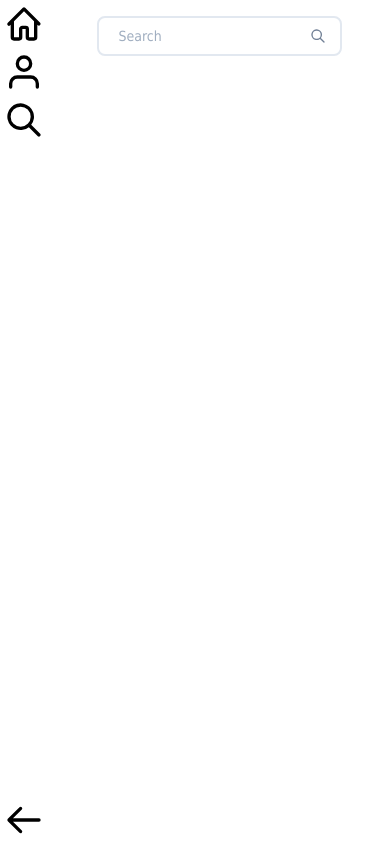
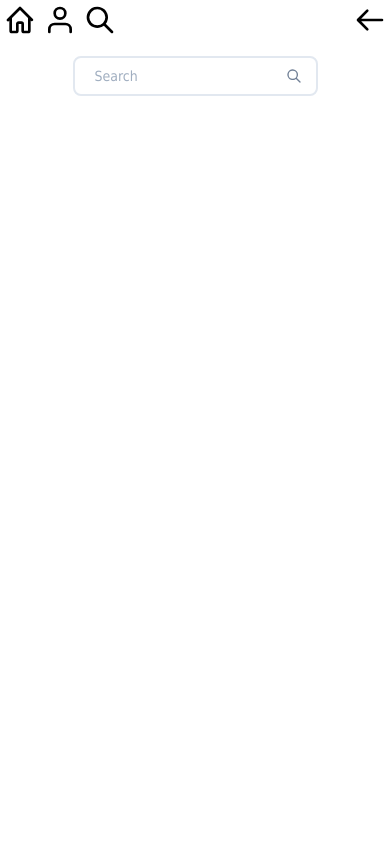
Before and after one commit to Yoavbenzvi/post-it-client, a React (Create React App) app: page /main/search in a window 390 px wide. Built offline with nearby package versions, Linux system fonts and the light colour scheme.

Commit message:
working towards a fully responsive app
-made Navbar suitable for mobile viewing
-made ProfileDetails suitable for mobile viewing
-minor style changes

```diff
--- a/src/components/Navbar/NavIcon.js
+++ b/src/components/Navbar/NavIcon.js
@@ -4,7 +4,7 @@ import { Link } from 'react-router-dom';
 const NavIcon = ({ content, path }) => {
 
 	return(
-		<Link to={`${path}`} className={'cursor-pointer hover:bg-red-100 w-10 mx-1 py-1'}>
+		<Link to={`${path}`} className={'cursor-pointer hover:bg-red-100 lg:w-10 w-8 mx-1 py-1'}>
 			{content}
 		</Link>
 	);
--- a/src/components/Navbar/Navbar.js
+++ b/src/components/Navbar/Navbar.js
@@ -30,15 +30,15 @@ const Navbar = ({ signOut, setViewedUser, currentUser }) => {
 	}
 
 	return(
-		<div className='h-screen inline-flex flex-col sticky top-0'>
-			<div className='flex flex-col'>
+		<div className='w-screen flex justify-between lg:w-auto lg:h-screen lg:inline-flex lg:flex-col sticky top-0 bg-white'>
+			<div className='flex lg:flex-col'>
 				<NavIcon
 					path='/main/home'
 					content={homeIcon()}
 				/>
 				<button
 					onClick={() => setViewedUser(currentUser.email)}
-					className='cursor-pointer hover:bg-red-100 w-10 mx-1 py-1'
+					className='cursor-pointer hover:bg-red-100 w-8 lg:w-10 mx-1 py-1'
 				>
 					{profileIcon()}
 				</button>
@@ -47,7 +47,7 @@ const Navbar = ({ signOut, setViewedUser, currentUser }) => {
 					content={searchIcon()}
 				/>
 			</div>
-			<div className='h-screen flex items-end'>
+			<div className='flex items-end'>
 				<NavIcon
 					onClick={() => signOut()}
 					path='/'
--- a/src/components/ProfileDetails/ProfileDetails.js
+++ b/src/components/ProfileDetails/ProfileDetails.js
@@ -3,7 +3,7 @@ import { connect } from 'react-redux';
 
 const ProfileDetails = ({ viewedUser }) => {
 	return(
-		<div className="p-8 w-1/2">
+		<div className="p-0 m-4 md:w-4/5 lg:p-8 lg:w-1/2">
 			<div className="shadow-xl rounded-lg">
 				<div className="h-32 bg-gray-200 bg-cover bg-center rounded-t-lg flex items-center justify-center">
 				</div>
--- a/src/components/welcome-page/WelcomeText.js
+++ b/src/components/welcome-page/WelcomeText.js
@@ -1,11 +1,17 @@
 import React from 'react';
+import Logo from '../../logo_transparent.png'
 
 const WelcomeText = () => {
 	return(
 		<div className='p-12 text-white mt-4'>
-			<h3>Welcome to Post-It! </h3>
+			<div className='p-2'>
+				<div className='w-full flex justify-center'>
+					<img src={Logo} className='w-48 h-48'/>
+				</div>
+				<div className='mb-6'>
+					<h3 className='text-center font-bold'>Welcome to Post-It! </h3>
+				</div>
 				<p>
-				<br/>
 					Post-It is a simple and quick
 					app to let everybody know
 					what's on your mind, what
@@ -13,6 +19,7 @@ const WelcomeText = () => {
 					or anything else you can think of!
 				</p>
 			</div>
+		</div>
 	)
 }
 
--- a/src/containers/App.js
+++ b/src/containers/App.js
@@ -13,7 +13,7 @@ const App = () => {
 	return (
 		<div>
 			<Router history={history}>
-				<div className='flex'>
+				<div className='lg:flex'>
 						<Route path='/spinner' exact component={Spinner} />
 						<Route path='/' exact component={Welcome}/>
 						<Route path='/register' exact component={Welcome}/>
--- a/src/containers/Home.js
+++ b/src/containers/Home.js
@@ -11,7 +11,7 @@ const renderInputField = ({ input }) => {
 				<textarea
 					{...input}
 					maxLength='60'
-					className='w-1/2 self-center border-2 border-md border-gray-600 bg-white text-center h-10 px-5 pr-16  text-sm focus:outline-none'
+					className='lg:w-1/2 md:w-4/5 self-center border-2 border-md border-gray-600 bg-white text-center h-10 px-8 lg:px-16 text-sm focus:outline-none'
 					type='text'
 					placeholder="Write a new post..."
 				/>
--- a/src/containers/Welcome.js
+++ b/src/containers/Welcome.js
@@ -10,16 +10,15 @@ import Modal from '../components/Modal/Modal';
 const Welcome = () => {
 	return(
 		<div className='flex w-screen h-screen'>
-			<Modal />
+			<div className='w-4/12 bg-cus-4 flex justify-center shadow-cos1 z-10'>
+				<WelcomeText />
+			</div>
 			<div className='w-8/12 bg-cus-1 z-0 flex justify-center items-center'>
 				<Switch>
 					<Route path='/register' component={SignUp} />
 					<Route path='/' component={SignIn} />
 				</Switch>
 			</div>
-			<div className='w-4/12 bg-cus-4 flex justify-center shadow-cos1 z-10'>
-				<WelcomeText />
-			</div>
 		</div>
 	)
 }
```
Lines whose indentation alone changed are shown as unchanged.
